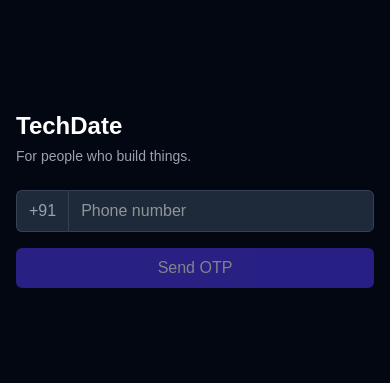
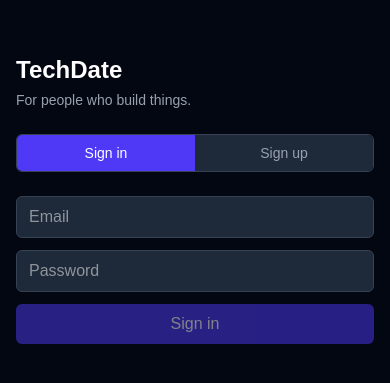
Before and after one commit to fx818/techdate, a Next.js app: page /login in a window 390 px wide. Shown: the part 223-606 px from the top of the page. Built offline with nearby package versions, Linux system fonts and the light colour scheme; no server answers.

Commit message:
feat: replace phone OTP with email auth + 7-day trial company email verification

```diff
--- a/app/(app)/layout.tsx
+++ b/app/(app)/layout.tsx
@@ -1,11 +1,34 @@
 import { createClient } from '@/lib/supabase/server'
 import { redirect } from 'next/navigation'
 import { Navbar } from '@/components/layout/Navbar'
+import { isPersonalEmail, trialDaysLeft } from '@/lib/auth/email'
+import { headers } from 'next/headers'
 
 export default async function AppLayout({ children }: { children: React.ReactNode }) {
   const supabase = await createClient()
   const { data: { user } } = await supabase.auth.getUser()
   if (!user) redirect('/login')
+
+  // Check company email requirement (skip on the verify-company page itself)
+  const headersList = await headers()
+  const pathname = headersList.get('x-pathname') ?? ''
+  if (!pathname.startsWith('/verify-company')) {
+    const { data: profile } = await (supabase as any)
+      .from('users')
+      .select('company_email_verified, created_at')
+      .eq('id', user.id)
+      .single()
+
+    if (profile) {
+      const email = user.email ?? ''
+      const needsCompanyEmail =
+        isPersonalEmail(email) &&
+        !profile.company_email_verified &&
+        trialDaysLeft(profile.created_at) === 0
+
+      if (needsCompanyEmail) redirect('/verify-company')
+    }
+  }
 
   return (
     <div className="min-h-screen bg-gray-950 text-white pb-20">
--- /dev/null
+++ b/app/(app)/verify-company/page.tsx
@@ -0,0 +1,89 @@
+'use client'
+
+import { useState } from 'react'
+import { createClient } from '@/lib/supabase/client'
+import { isPersonalEmail } from '@/lib/auth/email'
+
+export default function VerifyCompanyPage() {
+  const [email, setEmail] = useState('')
+  const [sent, setSent] = useState(false)
+  const [loading, setLoading] = useState(false)
+  const [error, setError] = useState('')
+  const supabase = createClient()
+
+  async function sendVerification() {
+    if (isPersonalEmail(email)) {
+      setError('Please enter a company email — Gmail, Yahoo, Hotmail and similar are not accepted.')
+      return
+    }
+    setLoading(true)
+    setError('')
+    const { error } = await supabase.auth.updateUser({
+      email,
+      options: { emailRedirectTo: `${location.origin}/auth/callback?type=email_change` },
+    })
+    if (error) {
+      setError(error.message)
+      setLoading(false)
+      return
+    }
+    setSent(true)
+    setLoading(false)
+  }
+
+  if (sent) {
+    return (
+      <div className="min-h-screen flex items-center justify-center bg-gray-950 px-4">
+        <div className="w-full max-w-sm space-y-4 text-center">
+          <div className="text-4xl">📬</div>
+          <h2 className="text-xl font-bold text-white">Check your work email</h2>
+          <p className="text-gray-400 text-sm">
+            We sent a confirmation link to <span className="text-white">{email}</span>.
+            Click it to verify and continue using TechDate.
+          </p>
+          <button onClick={() => setSent(false)} className="text-indigo-400 text-sm hover:text-indigo-300">
+            Use a different email
+          </button>
+        </div>
+      </div>
+    )
+  }
+
+  return (
+    <div className="min-h-screen flex items-center justify-center bg-gray-950 px-4">
+      <div className="w-full max-w-sm space-y-6">
+        <div className="space-y-2">
+          <div className="text-3xl">🏢</div>
+          <h2 className="text-xl font-bold text-white">Verify your work email</h2>
+          <p className="text-gray-400 text-sm">
+            Your 7-day trial has ended. Enter your company email to keep access.
+            Personal emails (Gmail, Yahoo, etc.) are not accepted.
+          </p>
+        </div>
+
+        <div className="space-y-3">
+          <input
+            type="email"
+            placeholder="you@yourcompany.com"
+            value={email}
+            onChange={e => setEmail(e.target.value)}
+            onKeyDown={e => e.key === 'Enter' && sendVerification()}
+            className="w-full bg-gray-800 text-white px-3 py-2 rounded-md border border-gray-700 focus:outline-none focus:border-indigo-500"
+          />
+          {error && <p className="text-red-400 text-sm">{error}</p>}
+          <button
+            onClick={sendVerification}
+            disabled={loading || !email.includes('@')}
+            className="w-full bg-indigo-600 text-white py-2 rounded-md hover:bg-indigo-500 disabled:opacity-50"
+          >
+            {loading ? 'Sending...' : 'Send verification email'}
+          </button>
+        </div>
+
+        <p className="text-gray-600 text-xs text-center">
+          You&apos;ll receive a confirmation link. Click it to verify ownership.
+        </p>
+      </div>
+    </div>
+  )
+}
--- a/app/(auth)/login/page.tsx
+++ b/app/(auth)/login/page.tsx
@@ -4,48 +4,66 @@ import { useState } from 'react'
 import { createClient } from '@/lib/supabase/client'
 import { useRouter } from 'next/navigation'
 
+type Mode = 'signin' | 'signup' | 'check_email'
+
 export default function LoginPage() {
-  const [phone, setPhone] = useState('')
-  const [otp, setOtp] = useState('')
-  const [step, setStep] = useState<'phone' | 'otp'>('phone')
+  const [mode, setMode] = useState<Mode>('signin')
+  const [email, setEmail] = useState('')
+  const [password, setPassword] = useState('')
   const [loading, setLoading] = useState(false)
   const [error, setError] = useState('')
   const router = useRouter()
   const supabase = createClient()
 
-  async function sendOtp() {
+  async function handleSignIn() {
     setLoading(true)
     setError('')
-    const { error } = await supabase.auth.signInWithOtp({
-      phone: `+91${phone}`,
-    })
-    if (error) setError(error.message)
-    else setStep('otp')
+    const { error } = await supabase.auth.signInWithPassword({ email, password })
+    if (error) {
+      setError(error.message)
+      setLoading(false)
+      return
+    }
+    const { data: profile } = await supabase.from('users').select('id').eq('id', (await supabase.auth.getUser()).data.user!.id).single()
+    router.push(profile ? '/feed' : '/onboarding')
     setLoading(false)
   }
 
-  async function verifyOtp() {
+  async function handleSignUp() {
     setLoading(true)
     setError('')
-    const { data, error } = await supabase.auth.verifyOtp({
-      phone: `+91${phone}`,
-      token: otp,
-      type: 'sms',
+    const { error } = await supabase.auth.signUp({
+      email,
+      password,
+      options: {
+        emailRedirectTo: `${location.origin}/auth/callback`,
+      },
     })
     if (error) {
       setError(error.message)
       setLoading(false)
       return
     }
-    const { data: profile } = await supabase
-      .from('users')
-      .select('id')
-      .eq('id', data.user!.id)
-      .single()
+    setMode('check_email')
+    setLoading(false)
+  }
 
-    if (!profile) router.push('/onboarding')
-    else router.push('/feed')
-    setLoading(false)
+  if (mode === 'check_email') {
+    return (
+      <div className="min-h-screen flex items-center justify-center bg-gray-950 px-4">
+        <div className="w-full max-w-sm space-y-4 text-center">
+          <div className="text-4xl">📬</div>
+          <h2 className="text-xl font-bold text-white">Check your email</h2>
+          <p className="text-gray-400 text-sm">
+            We sent a confirmation link to <span className="text-white">{email}</span>.
+            Click it to activate your account.
+          </p>
+          <button onClick={() => setMode('signin')} className="text-indigo-400 text-sm hover:text-indigo-300">
+            Back to sign in
+          </button>
+        </div>
+      </div>
+    )
   }
 
   return (
@@ -56,53 +74,51 @@ export default function LoginPage() {
           <p className="text-gray-400 text-sm mt-1">For people who build things.</p>
         </div>
 
-        {step === 'phone' ? (
-          <div className="space-y-4">
-            <div className="flex">
-              <span className="bg-gray-800 text-gray-400 px-3 py-2 rounded-l-md border border-r-0 border-gray-700">+91</span>
-              <input
-                type="tel"
-                placeholder="Phone number"
-                value={phone}
-                onChange={e => setPhone(e.target.value)}
-                className="flex-1 bg-gray-800 text-white px-3 py-2 rounded-r-md border border-gray-700 focus:outline-none focus:border-indigo-500"
-              />
-            </div>
-            {error && <p className="text-red-400 text-sm">{error}</p>}
+        <div className="flex rounded-md overflow-hidden border border-gray-700">
           <button
-              onClick={sendOtp}
-              disabled={loading || phone.length < 10}
-              className="w-full bg-indigo-600 text-white py-2 rounded-md hover:bg-indigo-500 disabled:opacity-50"
+            onClick={() => setMode('signin')}
+            className={`flex-1 py-2 text-sm ${mode === 'signin' ? 'bg-indigo-600 text-white' : 'bg-gray-800 text-gray-400'}`}
           >
-              {loading ? 'Sending...' : 'Send OTP'}
+            Sign in
+          </button>
+          <button
+            onClick={() => setMode('signup')}
+            className={`flex-1 py-2 text-sm ${mode === 'signup' ? 'bg-indigo-600 text-white' : 'bg-gray-800 text-gray-400'}`}
+          >
+            Sign up
           </button>
         </div>
-        ) : (
-          <div className="space-y-4">
-            <p className="text-gray-400 text-sm">Enter the 6-digit code sent to +91{phone}</p>
+
+        <div className="space-y-3">
           <input
-              type="text"
-              placeholder="000000"
-              value={otp}
-              onChange={e => setOtp(e.target.value)}
-              maxLength={6}
-              className="w-full bg-gray-800 text-white px-3 py-2 rounded-md border border-gray-700 focus:outline-none focus:border-indigo-500 text-center text-2xl tracking-widest"
+            type="email"
+            placeholder="Email"
+            value={email}
+            onChange={e => setEmail(e.target.value)}
+            className="w-full bg-gray-800 text-white px-3 py-2 rounded-md border border-gray-700 focus:outline-none focus:border-indigo-500"
+          />
+          <input
+            type="password"
+            placeholder="Password"
+            value={password}
+            onChange={e => setPassword(e.target.value)}
+            onKeyDown={e => e.key === 'Enter' && (mode === 'signin' ? handleSignIn() : handleSignUp())}
+            className="w-full bg-gray-800 text-white px-3 py-2 rounded-md border border-gray-700 focus:outline-none focus:border-indigo-500"
           />
           {error && <p className="text-red-400 text-sm">{error}</p>}
           <button
-              onClick={verifyOtp}
-              disabled={loading || otp.length < 6}
+            onClick={mode === 'signin' ? handleSignIn : handleSignUp}
+            disabled={loading || !email || password.length < 6}
             className="w-full bg-indigo-600 text-white py-2 rounded-md hover:bg-indigo-500 disabled:opacity-50"
           >
-              {loading ? 'Verifying...' : 'Verify'}
-            </button>
-            <button
-              onClick={() => setStep('phone')}
-              className="w-full text-gray-400 text-sm"
-            >
-              Change number
+            {loading ? '...' : mode === 'signin' ? 'Sign in' : 'Create account'}
           </button>
         </div>
+
+        {mode === 'signup' && (
+          <p className="text-gray-500 text-xs text-center">
+            You can sign up with any email. A company email verification will be required after 7 days.
+          </p>
         )}
       </div>
     </div>
--- /dev/null
+++ b/app/auth/callback/route.ts
@@ -0,0 +1,52 @@
+import { createServerClient } from '@supabase/ssr'
+import { cookies } from 'next/headers'
+import { NextResponse, type NextRequest } from 'next/server'
+
+export async function GET(request: NextRequest) {
+  const { searchParams, origin } = new URL(request.url)
+  const code = searchParams.get('code')
+  const type = searchParams.get('type')
+
+  if (!code) {
+    return NextResponse.redirect(`${origin}/login?error=missing_code`)
+  }
+
+  const cookieStore = await cookies()
+  const supabase = createServerClient(
+    process.env.NEXT_PUBLIC_SUPABASE_URL!,
+    process.env.NEXT_PUBLIC_SUPABASE_ANON_KEY!,
+    {
+      cookies: {
+        getAll() { return cookieStore.getAll() },
+        setAll(cookiesToSet) {
+          cookiesToSet.forEach(({ name, value, options }) =>
+            cookieStore.set(name, value, options)
+          )
+        },
+      },
+    }
+  )
+
+  const { data, error } = await supabase.auth.exchangeCodeForSession(code)
+  if (error || !data.user) {
+    return NextResponse.redirect(`${origin}/login?error=auth_failed`)
+  }
+
+  // Email change = company email confirmation
+  if (type === 'email_change') {
+    await (supabase as any)
+      .from('users')
+      .update({ company_email: data.user.email, company_email_verified: true })
+      .eq('id', data.user.id)
+    return NextResponse.redirect(`${origin}/feed`)
+  }
+
+  // New signup — check if onboarding done
+  const { data: profile } = await (supabase as any)
+    .from('users')
+    .select('id')
+    .eq('id', data.user.id)
+    .single()
+
+  return NextResponse.redirect(`${origin}${profile ? '/feed' : '/onboarding'}`)
+}
--- /dev/null
+++ b/lib/auth/email.ts
@@ -0,0 +1,21 @@
+const PERSONAL_DOMAINS = new Set([
+  'gmail.com', 'googlemail.com',
+  'yahoo.com', 'yahoo.in', 'yahoo.co.in',
+  'hotmail.com', 'hotmail.in',
+  'outlook.com', 'outlook.in',
+  'live.com', 'live.in',
+  'rediffmail.com',
+  'protonmail.com', 'pm.me',
+  'icloud.com', 'me.com', 'mac.com',
+  'aol.com',
+])
+
+export function isPersonalEmail(email: string): boolean {
+  const domain = email.split('@')[1]?.toLowerCase() ?? ''
+  return PERSONAL_DOMAINS.has(domain)
+}
+
+export function trialDaysLeft(createdAt: string): number {
+  const trialEnd = new Date(new Date(createdAt).getTime() + 7 * 24 * 60 * 60 * 1000)
+  return Math.max(0, Math.ceil((trialEnd.getTime() - Date.now()) / (24 * 60 * 60 * 1000)))
+}
```
Also changed, not shown: proxy.ts (+7 -5 lines), 1 other file (tests, documents, lock files or other folders). Lines whose indentation alone changed are shown as unchanged.
